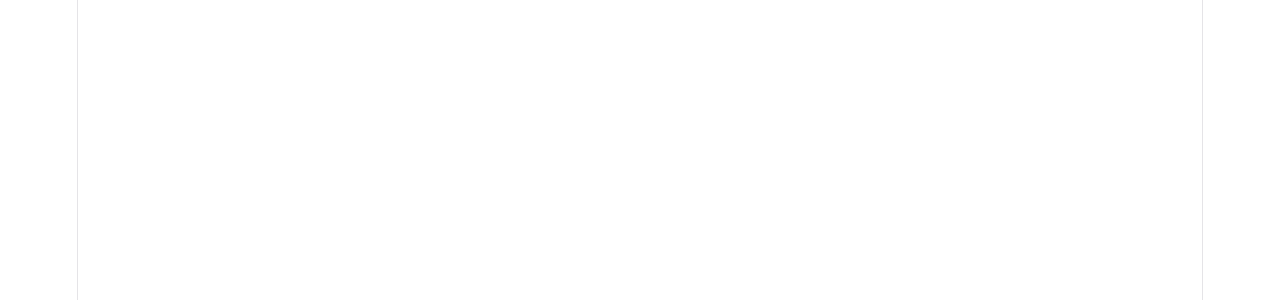
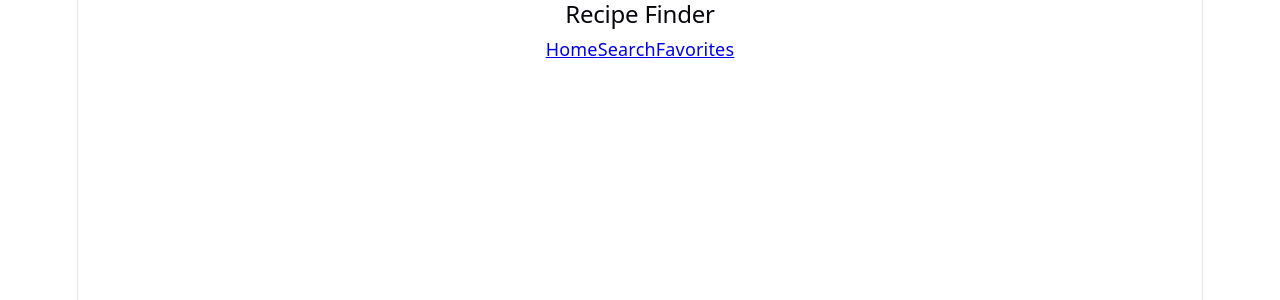
Before and after one commit to divzmadhu/mod-10-sba-recipe-discovery-app, a React (Vite) app: page /search in a window 1280 px wide. Before the commit this address had no page. Shown: the top 300 px of the page. Built offline with nearby package versions, Linux system fonts and the light colour scheme.

Commit message:
Add Navbar component and navigation links

```diff
--- a/src/App.jsx
+++ b/src/App.jsx
@@ -3,11 +3,13 @@ import { Routes, Route } from "react-router-dom";
 import Home from "./Pages/Home/Home";
 import Category from "./Pages/Category/Category";
 import RecipeDetails from "./Pages/RecipeDetails/RecipeDetails";
+import Navbar from "./components/Navbar/Navbar";
 
 
 export default function App() {
   return (
     <div>
+      <Navbar />
       <Routes>
         <Route path="/" element={<Home />} />
         <Route
--- a/src/components/Navbar/Navbar.jsx
+++ b/src/components/Navbar/Navbar.jsx
@@ -0,0 +1,16 @@
+import { Link } from "react-router-dom";
+
+// Navigation bar to move between the Home, Search, and Favorites pages.
+export default function Navbar() {
+    return (
+        <nav>
+            <h2>Recipe Finder</h2>
+
+            <div>
+                <Link to="/">Home</Link>
+                <Link to="/search">Search</Link>
+                <Link to="/favorites">Favorites</Link>
+            </div>
+        </nav>
+    );
+}
```
